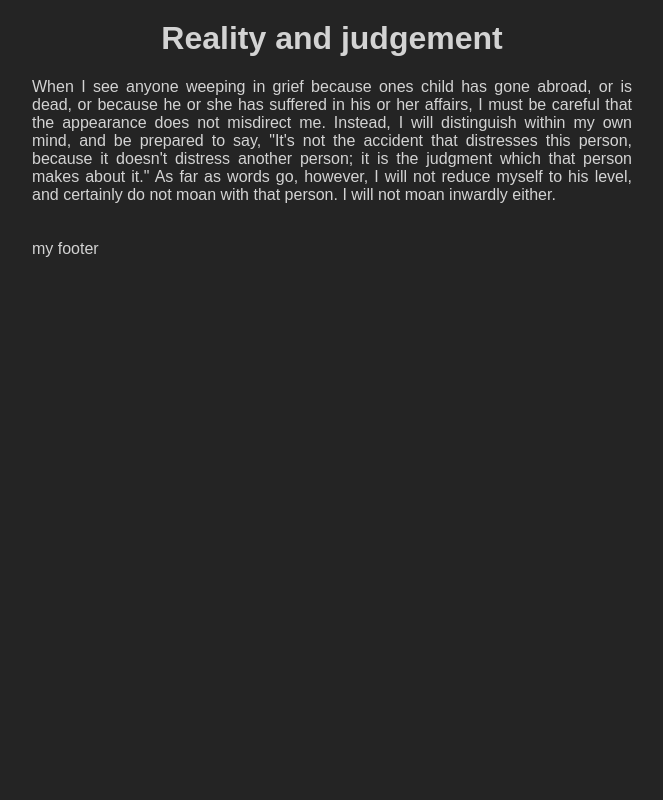
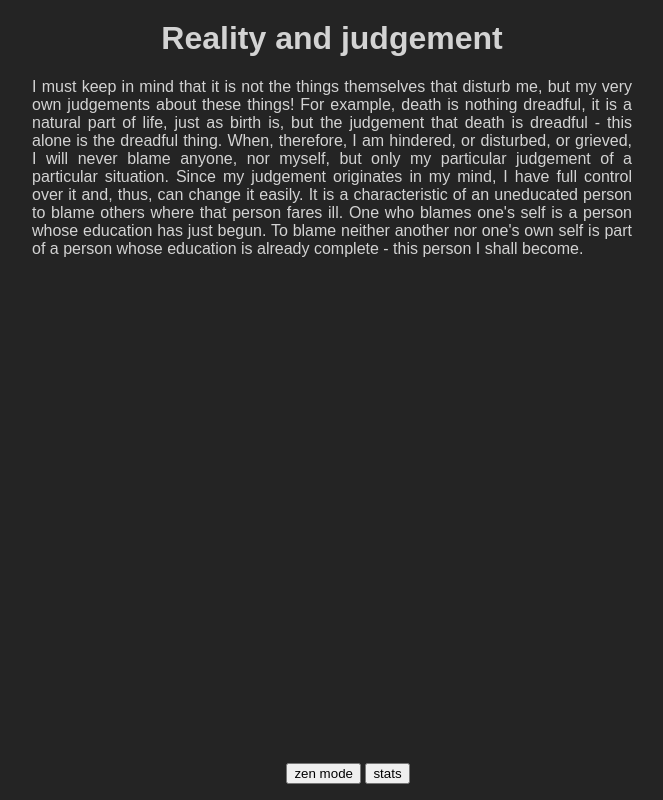
Before and after one commit to tomaspinter/chilltype, a PHP site: template views/articles/reality-and-judgement.php in a window 1280 px wide. Shown: the whole page, without its empty margins (308-971 px from the left). Run offline with PHP 8.4, Linux system fonts and the light colour scheme; the template is opened without the code that fills it, so the values that code supplies are empty.

Commit message:
new article: sympathy; added zen mode and option to hide stats

```diff
--- a/chilltype.css
+++ b/chilltype.css
@@ -10,13 +10,15 @@ body {
 }
 
 h1 {
-    text-align: center;
     margin-top: 0;
     padding-top: 20px;
 }
 
-nav {
+nav, h1, h2, h3, footer {
     text-align: center;
+}
+
+nav, footer {
     padding: 16px;
 }
 
@@ -29,6 +31,8 @@ nav > a {
     margin: 0 auto;
     max-width: 600px;
     text-align: justify;
+    position: relative;
+    height: 100%;
 }
 
 .ok {
@@ -58,3 +62,13 @@ nav > a {
 #article_list > a {
     display: block;
 }
+
+footer {
+    position: absolute;
+    bottom: 0px;
+    width: 100%;
+}
+
+.hidden {
+    display: none;
+}
--- a/chilltype.js
+++ b/chilltype.js
@@ -7,6 +7,8 @@ let KEY_PRESSES = 0;
 let KEY_PRESSES_BEFORE = 0;
 let MISTAKES = 0;
 let TYPING_START_TIME;
+let IS_TYPING_ARTICLE = false;
+let IS_ZEN_MODE = false;
 
 const remove_multiple_spaces_from_text = (text) => {
     return text.replace(/\s{2,}/gm, ' ');
@@ -52,7 +54,7 @@ const check_typed_letter_and_calculate_stats = (event) => {
         calculate_accuracy();
     } if (CHECKED_LETTER_NUMBER == LETTER_COUNT) {
         calculate_overall_wpm_and_completion_time();
-        document.removeEventListener("keypress", check_typed_letter_and_calculate_stats);
+        document.removeEventListener('keypress', check_typed_letter_and_calculate_stats);
     }
 }
 
@@ -62,7 +64,7 @@ const init_current_wpm_calc = () => {
 
 const calculate_current_wpm = () => {
     let current_wpm = (KEY_PRESSES - KEY_PRESSES_BEFORE) / 5 / 0.05;
-    _id("current_wpm").innerHTML = Math.round(current_wpm);
+    _id('current_wpm').innerHTML = Math.round(current_wpm);
     KEY_PRESSES_BEFORE = KEY_PRESSES;
 }
 
@@ -80,26 +82,59 @@ const calculate_overall_wpm_and_completion_time = () => {
     } else {
         seconds_to_display = total_seconds;
     }
-    _id("overall_wpm").innerHTML = Math.round(total_wpm);
-    _id("completion_time").innerHTML = `${minutes_to_display}m ${seconds_to_display}s`;
+    _id('overall_wpm').innerHTML = Math.round(total_wpm);
+    _id('completion_time').innerHTML = `${minutes_to_display}m ${seconds_to_display}s`;
 }
 
 const calculate_accuracy = () => {
     let accuracy = 100 - (MISTAKES / KEY_PRESSES * 100);
-    _id("accuracy").innerHTML = `${accuracy.toFixed(2)}%`;
+    _id('accuracy').innerHTML = `${accuracy.toFixed(2)}%`;
 }
 
-const launch = () => document.addEventListener("keypress", check_typed_letter_and_calculate_stats)
+const launch = () => document.addEventListener('keypress', check_typed_letter_and_calculate_stats)
 
 const set_full_window_height = () => {
     document.body.style.height = window.innerHeight + 'px';
 }
 
 
-window.addEventListener("DOMContentLoaded", () => {
+window.addEventListener('DOMContentLoaded', () => {
     set_full_window_height();
     if(_id('stats') != null) {
+        IS_TYPING_ARTICLE = true;
         text_to_single_letters();
         launch();
     }
 });
+
+class Toggle {
+
+    static stats() {
+        let stats_widget = _id('stats');
+        stats_widget.classList.toggle('hidden');
+    }
+
+    static zen_mode() {
+        let nav = _id('nav_main');
+        let footer = _id('footer');
+        nav.classList.toggle('hidden');
+        footer.classList.toggle('hidden');
+        Toggle.stats();
+        if(!IS_ZEN_MODE) {
+            document.addEventListener('keydown', Toggle._exit_zen_mode_on_escape);
+            document.addEventListener('mousedown', Toggle.zen_mode);
+            IS_ZEN_MODE = true;
+        } else {
+            document.removeEventListener('keydown', Toggle._exit_zen_mode_on_escape);
+            document.removeEventListener('mousedown', Toggle.zen_mode);
+            IS_ZEN_MODE = false;
+        }
+    }
+
+    static _exit_zen_mode_on_escape(event) {
+        if(event.key == 'Escape') {
+            Toggle.zen_mode();
+        }
+    }
+
+}
--- a/views/_footer.php
+++ b/views/_footer.php
@@ -1,5 +1,10 @@
 <br/><br/>
-<footer>my footer</footer>
+<footer id="footer">
+    <button id="zen_mode_switch"
+            onclick="Toggle.zen_mode();">zen mode</button>
+    <button id="stats_switch"
+            onclick="Toggle.stats();">stats</button>
+</footer>
 </div> <!-- end of #content -->
 </body>
 </html>
--- a/views/_nav.php
+++ b/views/_nav.php
@@ -1,4 +1,4 @@
-<nav>
+<nav id="nav_main">
     <a href="/home">home</a>
     <a href="/articles">articles</a>
     <a href="/article/<?php echo $random_article['link']; ?>">random article</a>
--- a/views/articles/reality-and-judgement.php
+++ b/views/articles/reality-and-judgement.php
@@ -1,3 +1,3 @@
 <h1>Reality and judgement</h1>
 
-<div id="screen">When I see anyone weeping in grief because ones child has gone abroad, or is dead, or because he or she has suffered in his or her affairs, I must be careful that the appearance does not misdirect me. Instead, I will distinguish within my own mind, and be prepared to say, "It's not the accident that distresses this person, because it doesn't distress another person; it is the judgment which that person makes about it." As far as words go, however, I will not reduce myself to his level, and certainly do not moan with that person. I will not moan inwardly either.</div>
+<div id="screen">I must keep in mind that it is not the things themselves that disturb me, but my very own judgements about these things! For example, death is nothing dreadful, it is a natural part of life, just as birth is, but the judgement that death is dreadful - this alone is the dreadful thing. When, therefore, I am hindered, or disturbed, or grieved, I will never blame anyone, nor myself, but only my particular judgement of a particular situation. Since my judgement originates in my mind, I have full control over it and, thus, can change it easily. It is a characteristic of an uneducated person to blame others where that person fares ill. One who blames one's self is a person whose education has just begun. To blame neither another nor one's own self is part of a person whose education is already complete - this person I shall become.</div>
--- /dev/null
+++ b/views/articles/sympathy.php
@@ -0,0 +1,3 @@
+<h1>Sympathy</h1>
+
+<div id="screen">When I see someone crying in grief because his or her loved one has gone abroad, or is dead, or because he ro she has suffered in his or her affairs, I must be careful that the appearance does not fool me. Instead, I will distinguish within my own mind, and be prepared to say: "It's not the accident that distresses this person, because it doesn't distress another person; it is the judgment which that particular person makes about it." It is ok for me to sympathize with him so far as words go, and, if occasion offers, even to groan with him; but I will be careful to keep this groan on the very surface of my being and won't let it any deeper to clutter my mind.</div>
```
Also changed, not shown: views/home.php (+9 -1 lines).
